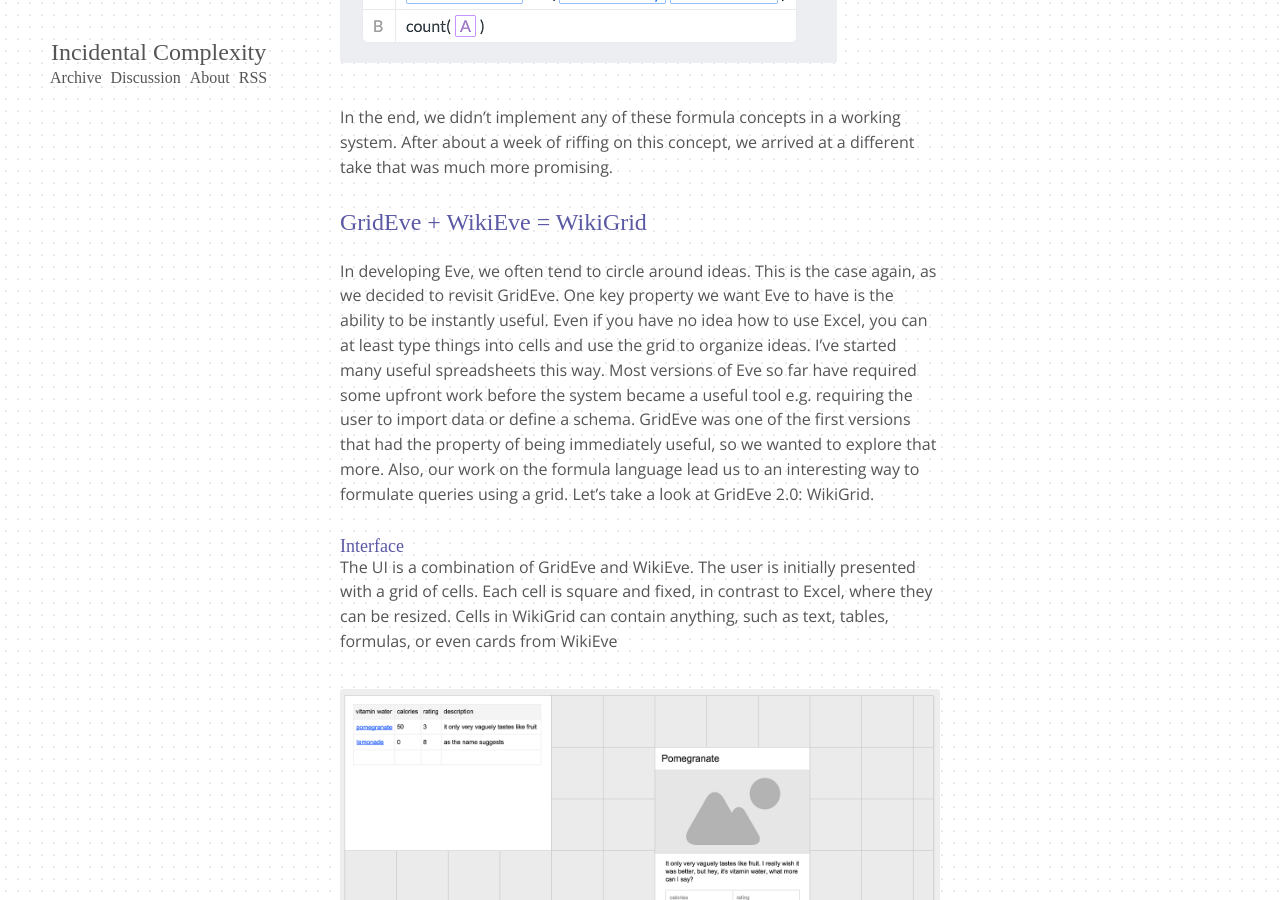
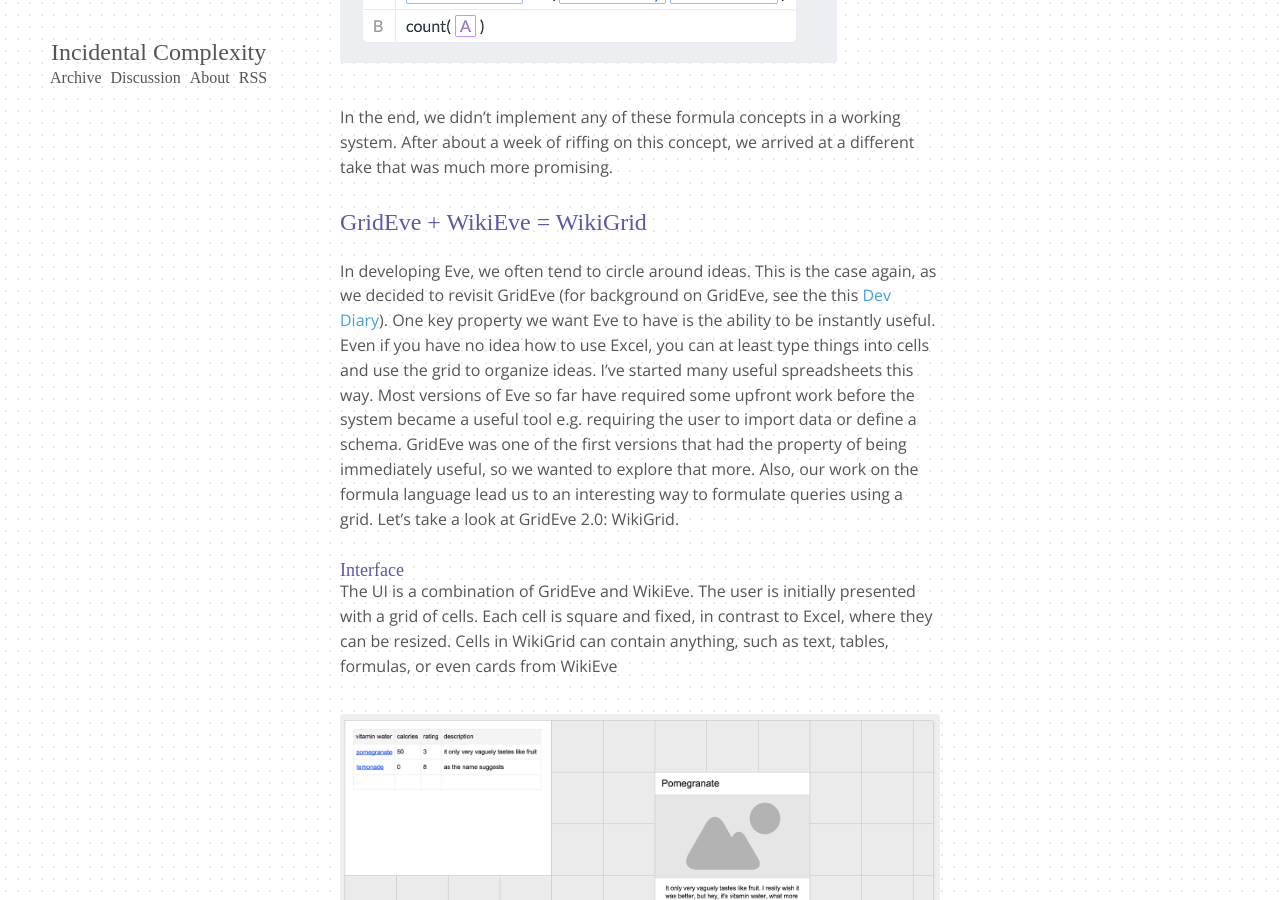
Before and after one commit to Kodowa/incidentalcomplexity, a Jekyll site: the page built from _posts/2016-06-22-mar1.md, in a window 1280 px wide and 900 px high, scrolled down 1923 px. Built offline with Jekyll 4.4.1, drawn with Linux system fonts in a browser that asks for light colours; some web fonts are replaced.

Commit message:
Added link to Oct/Nov dev diary

```diff
--- a/_posts/2016-06-22-mar1.md
+++ b/_posts/2016-06-22-mar1.md
@@ -36,7 +36,7 @@
 
 ### GridEve + WikiEve = WikiGrid
 
-In developing Eve, we often tend to circle around ideas. This is the case again, as we decided to revisit GridEve. One key property we want Eve to have is the ability to be instantly useful. Even if you have no idea how to use Excel, you can at least type things into cells and use the grid to organize ideas. I've started many useful spreadsheets this way.
+In developing Eve, we often tend to circle around ideas. This is the case again, as we decided to revisit GridEve (for background on GridEve, see the this [Dev Diary](http://incidentalcomplexity.com/2016/06/03/oct-nov/)). One key property we want Eve to have is the ability to be instantly useful. Even if you have no idea how to use Excel, you can at least type things into cells and use the grid to organize ideas. I've started many useful spreadsheets this way.
  Most versions of Eve so far have required some upfront work before the system became a useful tool e.g. requiring the user to import data or define a schema.
 GridEve was one of the first versions that had the property of being immediately useful, so we wanted to explore that more. Also, our work on the formula language lead us to an interesting way to formulate queries using a grid. Let's take a look at GridEve 2.0: WikiGrid.
 
```
